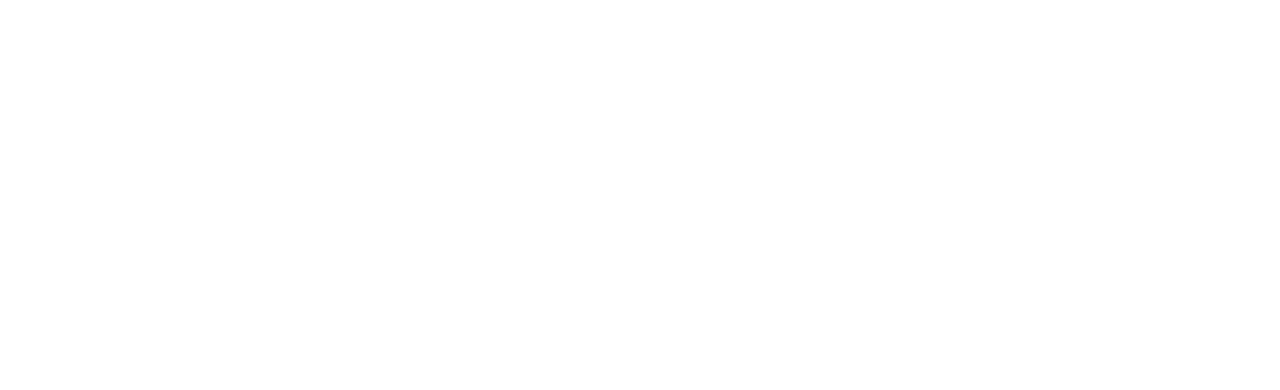
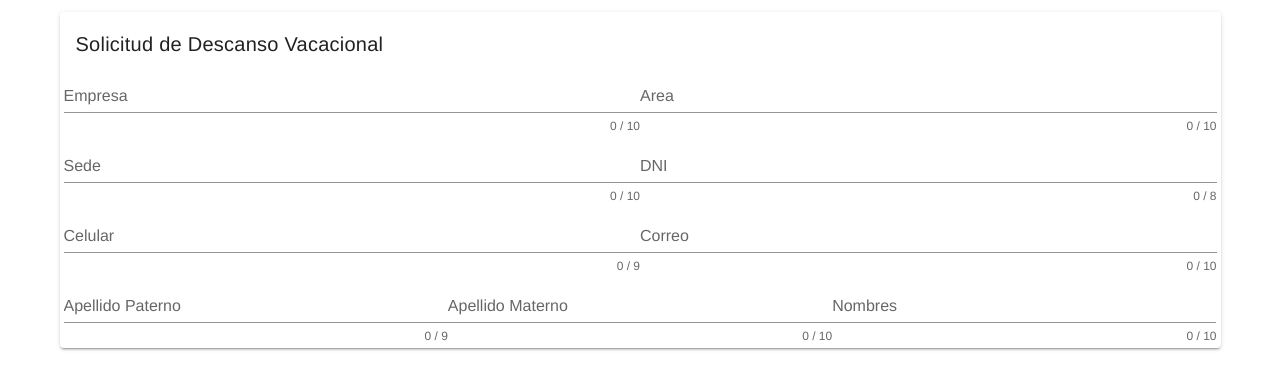
Before and after one commit to DANIELNAHUN/frontend_docs, a Vue app: page /form in a window 1280 px wide. Shown: the top 390 px of the page. Built offline with nearby package versions, Linux system fonts and the light colour scheme.

Commit message:
add components

```diff
--- a/package.json
+++ b/package.json
@@ -8,8 +8,10 @@
     "lint": "vue-cli-service lint"
   },
   "dependencies": {
+    "axios": "^1.2.1",
     "core-js": "^3.8.3",
     "vue": "^2.6.14",
+    "vue-axios": "^3.5.2",
     "vue-router": "^3.5.1",
     "vuetify": "^2.6.0"
   },
--- a/src/components/LoginUser.vue
+++ b/src/components/LoginUser.vue
@@ -23,7 +23,7 @@
       ></v-text-field>
       <v-card-actions>
         <v-spacer></v-spacer>
-        <v-btn text color="deep-purple accent-4"> Ingresar </v-btn>
+        <v-btn to="/main" text color="deep-purple accent-4"> Ingresar </v-btn>
         <v-btn text color="blue darken-3"> Crear Usuario </v-btn>
         <v-spacer></v-spacer>
       </v-card-actions>
--- /dev/null
+++ b/src/components/MainCards.vue
@@ -0,0 +1,23 @@
+<template>
+  <div>
+    <v-card
+    class="mx-auto my-12"
+    max-width="380">
+    <v-img
+    height="250"
+    src="https://www.lidercontab.com/wp-content/uploads/Vacaciones.jpg"></v-img>
+      <v-card-title>Gestion de Permisos</v-card-title>
+      <v-card-text>Vacaciones</v-card-text>
+      <v-card-actions>
+        <v-spacer></v-spacer>
+        <v-btn to="/form">Ingresar</v-btn>
+        <v-spacer></v-spacer>
+      </v-card-actions>
+    </v-card>
+  </div>
+</template>
+<script>
+export default{
+  name: "MainCards",
+}
+</script>
--- a/src/router/index.js
+++ b/src/router/index.js
@@ -1,7 +1,9 @@
 import Vue from 'vue'
 import VueRouter from 'vue-router'
+import FormView from '../views/FormView'
 import HomeView from '../views/HomeView.vue'
 import LoginView from '../views/LoginView'
+import MainView from '../views/MainView'
 
 Vue.use(VueRouter)
 
@@ -23,7 +25,17 @@
     path: '/login',
     name: 'login',
     component: LoginView
-  }
+  },
+  {
+    path: '/main',
+    name: 'main',
+    component: MainView
+  },
+  {
+    path: '/form',
+    name: 'form',
+    component: FormView
+  },
 ]
 
 const router = new VueRouter({
--- /dev/null
+++ b/src/views/FormView.vue
@@ -0,0 +1,83 @@
+<template>
+  <div class="container">
+    <v-card
+    max-width="100%">
+      <v-card-title>Solicitud de Descanso Vacacional</v-card-title>
+      <v-card-text>
+        <v-form>
+          <v-row
+          align="center">
+              <v-text-field
+                v-model="firstname"
+                :counter="10"
+                label="Empresa"
+                required
+              ></v-text-field>
+              <v-text-field
+                v-model="firstname"
+                :counter="10"
+                label="Area"
+                required
+              ></v-text-field>
+          </v-row>
+          <v-row
+          align="center">
+              <v-text-field
+                v-model="firstname"
+                :counter="10"
+                label="Sede"
+                required
+              ></v-text-field>
+              <v-text-field
+                v-model="firstname"
+                :counter="8"
+                label="DNI"
+                required
+              ></v-text-field>
+          </v-row>
+          <v-row
+          align="center">
+              <v-text-field
+                v-model="firstname"
+                :counter="9"
+                label="Celular"
+                required
+              ></v-text-field>
+              <v-text-field
+                v-model="firstname"
+                :counter="10"
+                label="Correo"
+                required
+              ></v-text-field>
+          </v-row>
+          <v-row
+          align="center">
+              <v-text-field
+                v-model="firstname"
+                :counter="9"
+                label="Apellido Paterno"
+                required
+              ></v-text-field>
+              <v-text-field
+                v-model="firstname"
+                :counter="10"
+                label="Apellido Materno"
+                required
+              ></v-text-field>
+              <v-text-field
+                v-model="firstname"
+                :counter="10"
+                label="Nombres"
+                required
+              ></v-text-field>
+          </v-row>
+        </v-form>
+      </v-card-text>
+    </v-card>
+  </div>
+</template>
+<script>
+export default {
+  name: "FormView",
+};
+</script>
--- /dev/null
+++ b/src/views/MainView.vue
@@ -0,0 +1,14 @@
+<template>
+  <div>
+    <MainCards/>
+  </div>
+</template>
+<script>
+import MainCards from "@/components/MainCards.vue";
+export default{
+  name:'MainView',
+  components:{
+    MainCards,
+  }
+}
+</script>
```
Also changed, not shown: 1 other file (tests, documents, lock files or other folders).
